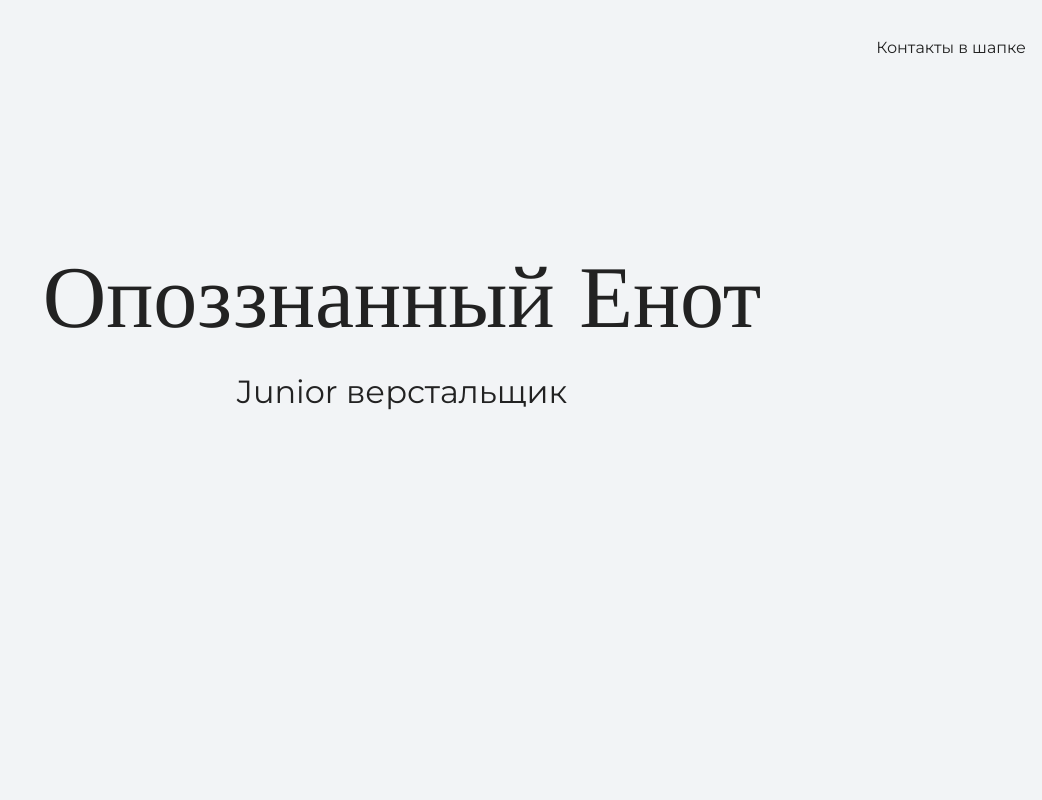
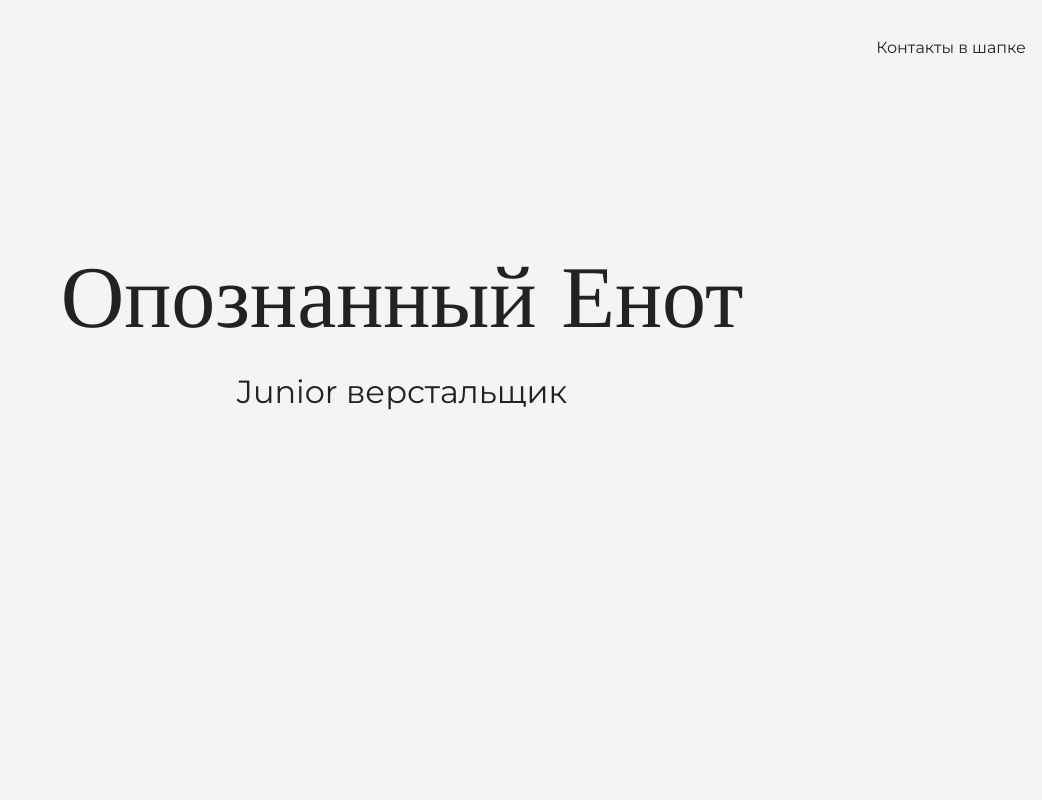
Before and after one commit to ratiborart/my-site, a plain HTML site: page index.html in a window 1280 px wide. Shown: the top 800 px of the page, without its empty margins (238-1280 px from the left). Drawn offline with nearby package versions, Linux system fonts and the light colour scheme.

Commit message:
Update index.html
Исправление ошибки в тексте на главной странице

```diff
--- a/index.html
+++ b/index.html
@@ -13,7 +13,7 @@
           </header>
 
     <section class="hero-image">
-      <div class="container"><h1 class="heading">Опоззнанный Енот</h1>
+      <div class="container"><h1 class="heading">Опознанный Енот</h1>
       <p>Junior верстальщик</p></div>
     </section>
 
```
